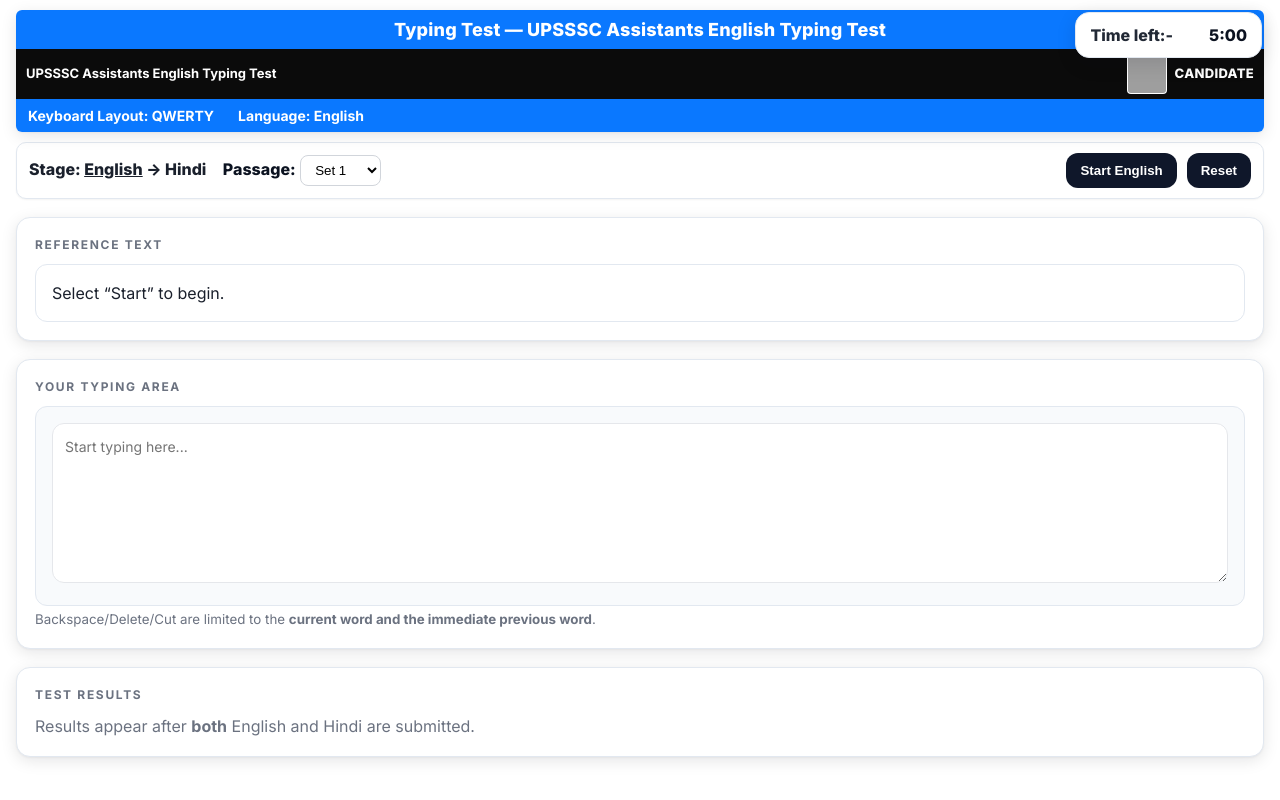
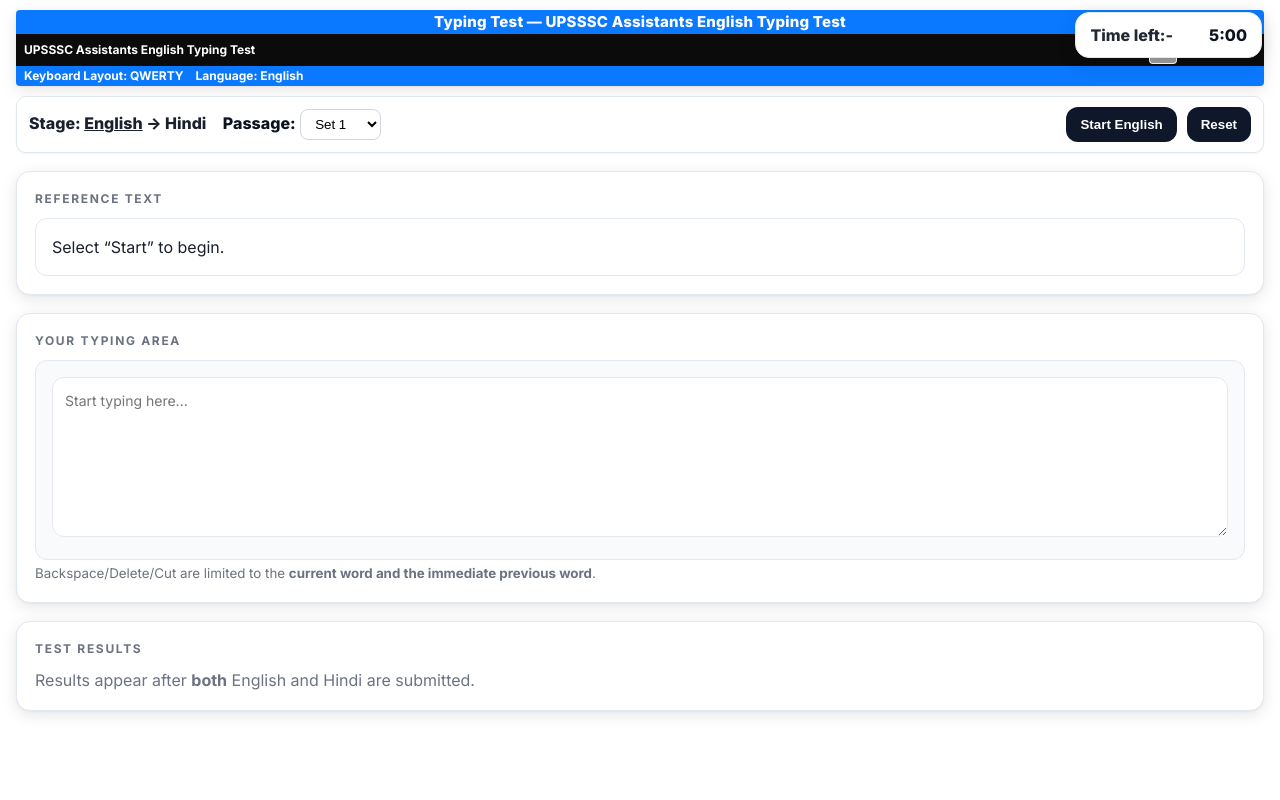
Before and after one commit to shardasingh-ai/upssc-typing-test, a plain HTML site: page index.html in a window 1280 px wide. Drawn offline with Linux system fonts and the light colour scheme; grey boxes are pictures that could not be loaded.

Commit message:
Change masthead to static and compact layout styles
Updated the masthead styles to be static and adjusted padding and font sizes for various elements to create a more compact layout.

```diff
--- a/index.html
+++ b/index.html
@@ -42,28 +42,28 @@
   /* Full-width layout */
   .page{ width:100vw; max-width:none; margin:0; padding:10px 16px; }
 
-/* ===== Masthead (smart-sticky, compact height) ===== */
+/* ===== Masthead (static, extra-compact) ===== */
 .masthead{
-  position: sticky;
-  top: 0;
-  z-index: 500;
+  position: static;          /* was: sticky — now static */
+  z-index: 1;                /* no need to be high since it's static */
   box-shadow: var(--ring);
-  border-radius: 6px;
+  border-radius: 4px;
   overflow: hidden;
-  transition: transform .25s ease, box-shadow .25s ease;
+  /* no transform/box-shadow transitions needed for static header */
 }
 
-/* Reduced heights and paddings */
+/* Much smaller heights via padding + font-size */
 .titlebar{
   background: var(--ups-blue);
   color:#fff;
-  padding: 6px 12px;
+  padding: 3px 8px;          /* ↓ height */
   text-align:center;
 }
 .titlebar .titletext{
-  font-size:18px;
+  font-size: 15px;           /* ↓ text size */
   font-weight:800;
   letter-spacing:.2px;
+  line-height:1.2;
 }
 
 .brandbar{
@@ -72,37 +72,40 @@
   justify-content:space-between;
   background:var(--ups-black);
   color:#fff;
-  padding:5px 10px;
+  padding: 2px 8px;          /* ↓ height */
 }
-.brandleft{ font-weight:700; font-size:13px; }
-.brandright{ display:flex; align-items:center; gap:12px; }
-.userbox{ display:flex; align-items:center; gap:8px; }
-.avatar{ width:40px; height:40px; border-radius:4px; border:1px solid rgba(255,255,255,.3); background:#fff; object-fit:cover; }
-.username{ font-weight:800; letter-spacing:.3px; font-size:13px; }
+.brandleft{ font-weight:700; font-size:12px; line-height:1.2; }
+.brandright{ display:flex; align-items:center; gap:10px; }
+.userbox{ display:flex; align-items:center; gap:6px; }
+.avatar{ width:28px; height:28px; border-radius:4px; border:1px solid rgba(255,255,255,.3); background:#fff; object-fit:cover; }
+.username{ font-weight:800; letter-spacing:.3px; font-size:12px; line-height:1.2; }
 
 .infobar{
   background:var(--ups-blue);
   color:#fff;
   display:flex;
-  gap:24px;
-  padding:6px 12px;
-  font-size:14px;
+  gap:12px;                  /* tighter spacing */
+  padding: 3px 8px;          /* ↓ height */
+  font-size: 12px;           /* ↓ text size */
   font-weight:700;
+  line-height:1.2;
 }
 
-/* Compact + hide on scroll */
-.masthead--compact .titlebar{ padding:4px 10px; }
-.masthead--compact .titletext{ font-size:16px; }
-.masthead--compact .brandbar{ padding:3px 8px; }
-.masthead--compact .infobar{ padding:4px 10px; font-size:13px; gap:16px; }
+/* Neutralize smart-sticky class effects (kept harmless if JS still toggles) */
+.masthead--compact .titlebar{ padding: 3px 8px; }
+.masthead--compact .titletext{ font-size: 15px; }
+.masthead--compact .brandbar{ padding: 2px 8px; }
+.masthead--compact .infobar{ padding: 3px 8px; font-size:12px; gap:12px; }
 
+/* Never hide since header is static */
 .masthead--hidden{
-  transform: translateY(calc(-100% - 6px));
-  box-shadow: none;
+  transform: none !important;
+  box-shadow: var(--ring);
 }
 
-/* Floating timer always above */
+/* Floating timer stays above content */
 .float-timer{ z-index: 1000; }
+
 
 
   /* Floating timer bubble (single #timerEl lives here) */
```
